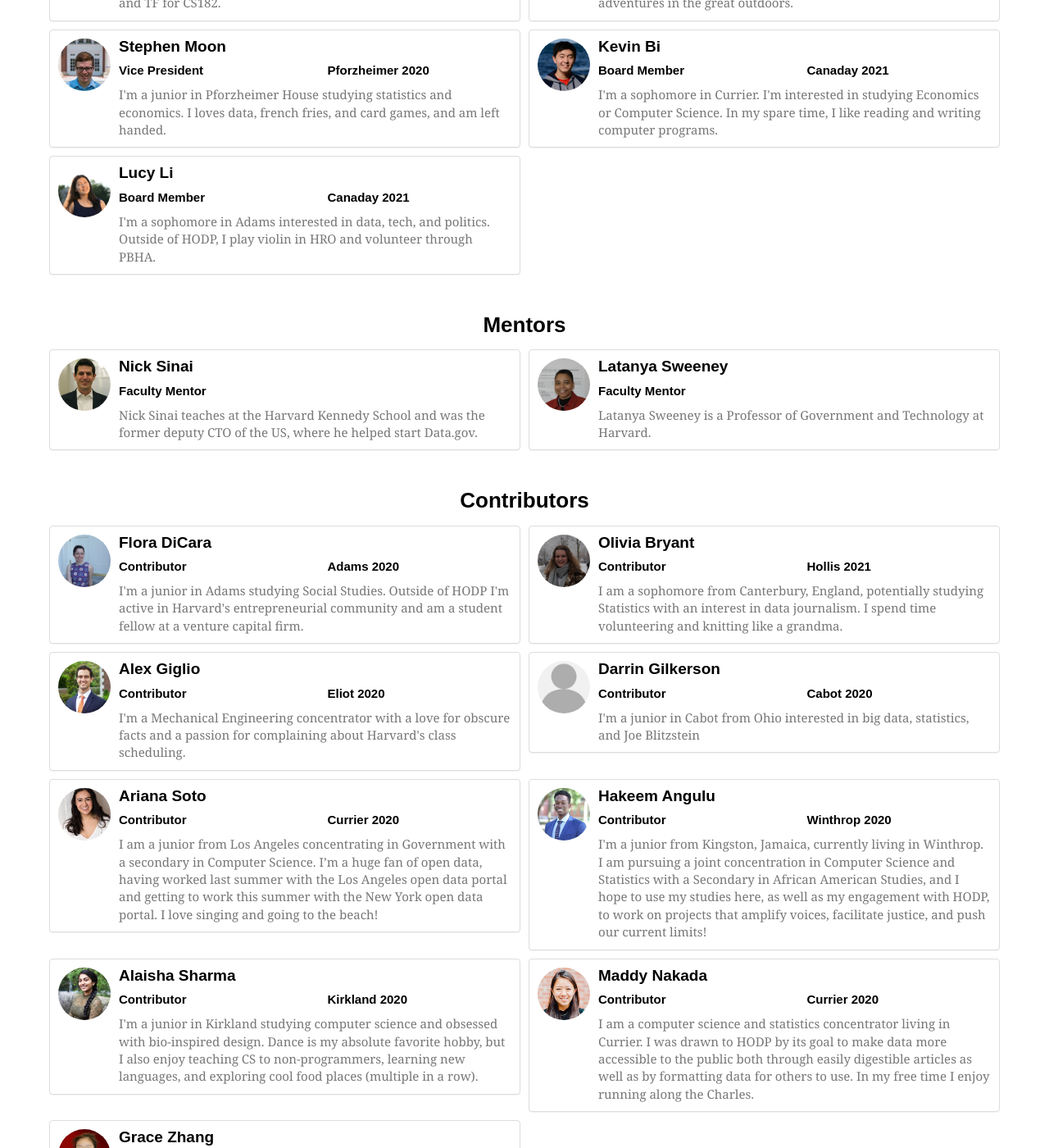
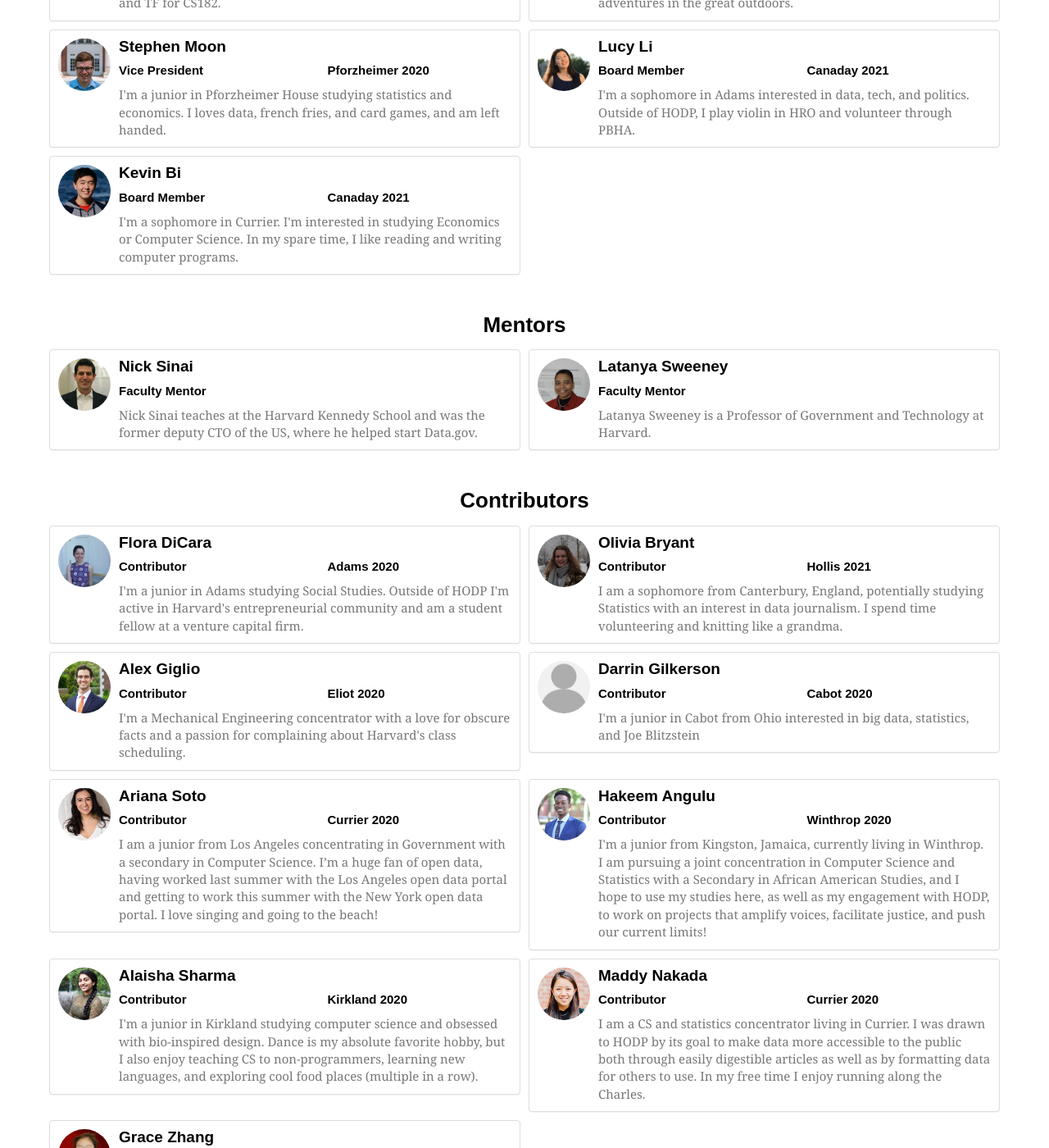
Before and after one commit to Eandalf7h/HarvardOpenData, a Jekyll site: the page built from about.html, in a window 1280 px wide and 1400 px high, scrolled down 1670 px. Shown: the whole window at 82% size. Built offline with Jekyll 4.4.1, drawn with Linux system fonts in a browser that asks for light colours; nearby versions of some CDN libraries; some web fonts are replaced.

Commit message:
line up about page line lengths

```diff
--- a/_data/people.yml
+++ b/_data/people.yml
@@ -64,18 +64,18 @@
       house: Pforzheimer
       year: 2020
       bio: I'm a junior in Pforzheimer House studying statistics and economics. I loves data, french fries, and card games, and am left handed.
+  -   name: Lucy Li
+      role: board
+      house: Canaday
+      year: 2021
+      bio: I'm a sophomore in Adams interested in data, tech, and politics. Outside of HODP, I play violin in HRO and volunteer through PBHA.
+      image: lucy-li.jpg
   -   name: Kevin Bi
       role: board
       house: Canaday
       year: 2021
       image: kevin-bi.jpg
       bio: I'm a sophomore in Currier. I'm interested in studying Economics or Computer Science. In my spare time, I like reading and writing computer programs.
-  -   name: Lucy Li
-      role: board
-      house: Canaday
-      year: 2021
-      bio: I'm a sophomore in Adams interested in data, tech, and politics. Outside of HODP, I play violin in HRO and volunteer through PBHA.
-      image: lucy-li.jpg
   -   name: Flora DiCara
       role: contributor
       image: flora-dicara.jpg
@@ -134,7 +134,7 @@
       role: contributor
       house: Currier
       year: 2020
-      bio: I am a computer science and statistics concentrator living in Currier. I was drawn to HODP by its goal to make data more accessible to the public both through easily digestible articles as well as by formatting data for others to use. In my free time I enjoy running along the Charles.
+      bio: I am a CS and statistics concentrator living in Currier. I was drawn to HODP by its goal to make data more accessible to the public both through easily digestible articles as well as by formatting data for others to use. In my free time I enjoy running along the Charles.
       image: maddy-nakada.jpg
   -   name: Grace Zhang
       role: contributor
```
